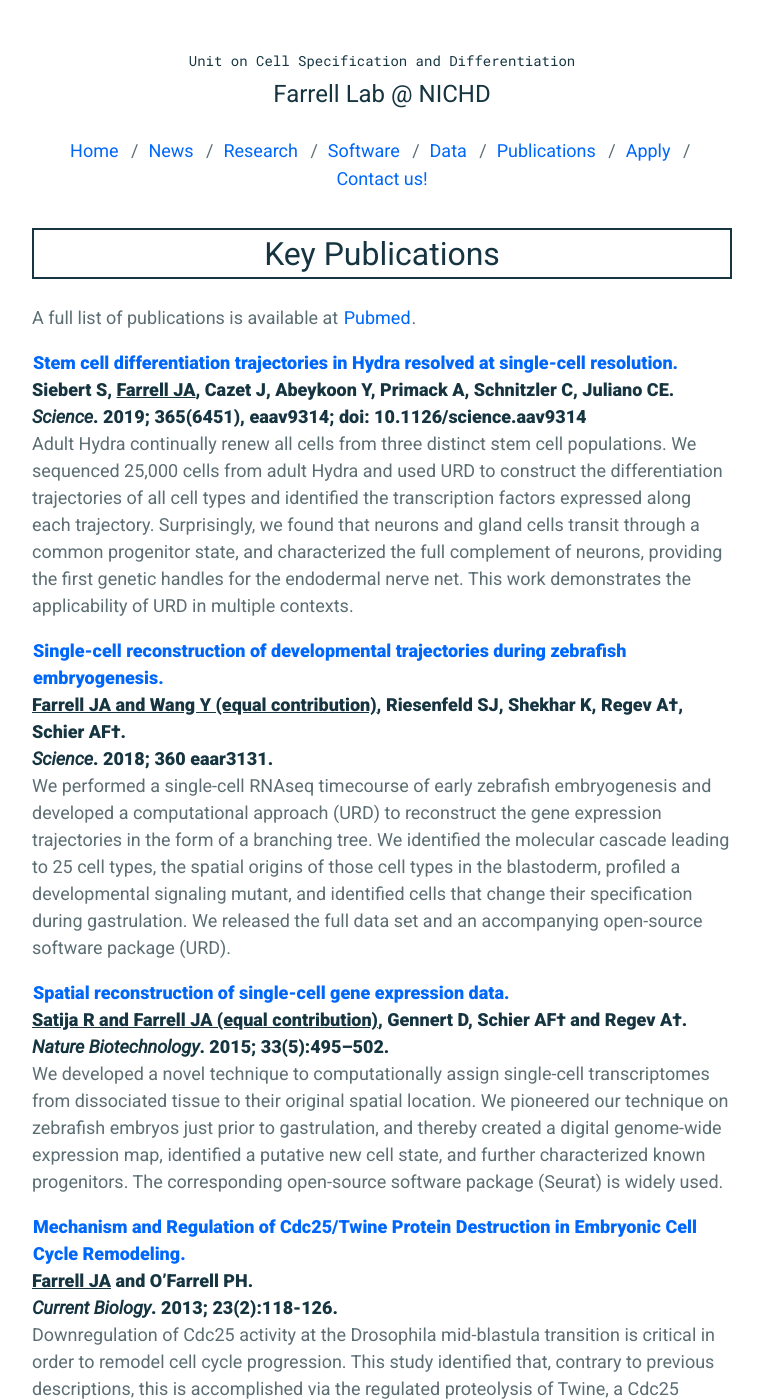
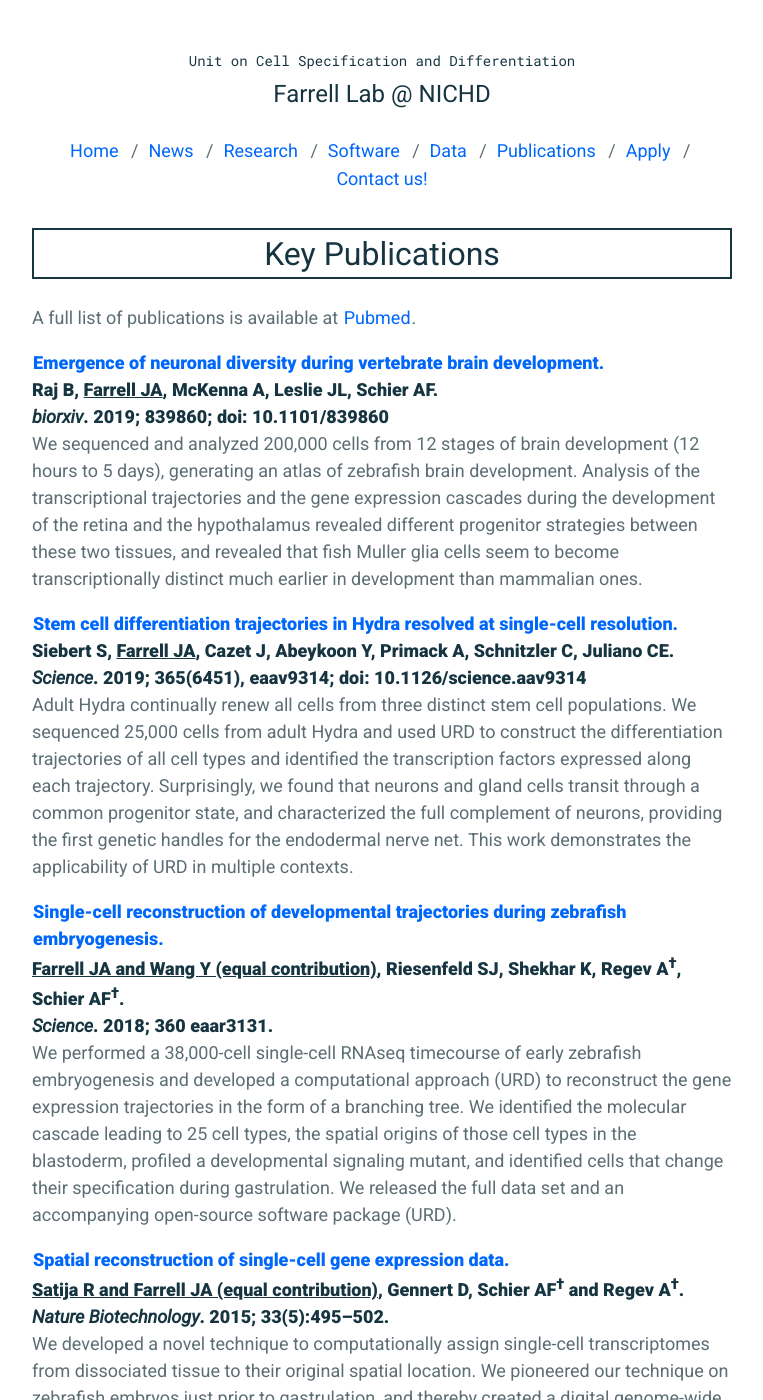
Before and after one commit to farrelllab/farrelllab.github.io, a Jekyll site: the page built from _pages/publications.md, in a window 1280 px wide and 1400 px high. Shown: the whole window, without its empty margins (258-1021 px from the left). Built offline with Jekyll 4.4.1, drawn with Linux system fonts in a browser that asks for light colours.

Commit message:
Update publications

```diff
--- a/_pages/publications.md
+++ b/_pages/publications.md
@@ -7,27 +7,32 @@ permalink: /publications/
 
 A full list of publications is available at [Pubmed](https://www.ncbi.nlm.nih.gov/myncbi/jeffrey%20a..farrell.1/bibliography/public/).
 
+**[Emergence of neuronal diversity during vertebrate brain development.](https://www.biorxiv.org/content/10.1101/839860v1)**<br />
+**Raj B, <u>Farrell JA</u>, McKenna A, Leslie JL, Schier AF.**<br />
+**<i>biorxiv</i>. 2019; 839860; doi: 10.1101/839860**<br />
+<span class="pub-desc">We sequenced and analyzed 200,000 cells from 12 stages of brain development (12 hours to 5 days), generating an atlas of zebrafish brain development. Analysis of the transcriptional trajectories and the gene expression cascades during the development of the retina and the hypothalamus revealed different progenitor strategies between these two tissues, and revealed that fish Muller glia cells seem to become transcriptionally distinct much earlier in development than mammalian ones.</span>
+
 **[Stem cell differentiation trajectories in Hydra resolved at single-cell resolution.](https://science.sciencemag.org/content/365/6451/eaav9314)**<br />
 **Siebert S, <u>Farrell JA</u>, Cazet J, Abeykoon Y, Primack A, Schnitzler C, Juliano CE.**<br />
 **<i>Science</i>. 2019; 365(6451), eaav9314; doi: 10.1126/science.aav9314**<br />
 <span class="pub-desc">Adult Hydra continually renew all cells from three distinct stem cell populations. We sequenced 25,000 cells from adult Hydra and used URD to construct the differentiation trajectories of all cell types and identified the transcription factors expressed along each trajectory.  Surprisingly, we found that neurons and gland cells transit through a common progenitor state, and characterized the full complement of neurons, providing the first genetic handles for the endodermal nerve net. This work demonstrates the applicability of URD in multiple contexts.</span>
 
 **[Single-cell reconstruction of developmental trajectories during zebrafish embryogenesis.](https://www.ncbi.nlm.nih.gov/pubmed/29700225/)**<br />
-**<u>Farrell JA and Wang Y (equal contribution)</u>, Riesenfeld SJ, Shekhar K, Regev A†, Schier AF†.**<br />
+**<u>Farrell JA and Wang Y (equal contribution)</u>, Riesenfeld SJ, Shekhar K, Regev A<sup>†</sup>, Schier AF<sup>†</sup>.**<br />
 **<i>Science</i>. 2018; 360 eaar3131.**<br />
-We performed a single-cell RNAseq timecourse of early zebrafish embryogenesis and developed a computational approach (URD) to reconstruct the gene expression trajectories in the form of a branching tree. We identified the molecular cascade leading to 25 cell types, the spatial origins of those cell types in the blastoderm, profiled a developmental signaling mutant, and identified cells that change their specification during gastrulation. We released the full data set and an accompanying open-source software package (URD).
+<span class="pub-desc">We performed a 38,000-cell single-cell RNAseq timecourse of early zebrafish embryogenesis and developed a computational approach (URD) to reconstruct the gene expression trajectories in the form of a branching tree. We identified the molecular cascade leading to 25 cell types, the spatial origins of those cell types in the blastoderm, profiled a developmental signaling mutant, and identified cells that change their specification during gastrulation. We released the full data set and an accompanying open-source software package (URD).</span>
 
 **[Spatial reconstruction of single-cell gene expression data.](https://www.ncbi.nlm.nih.gov/pubmed/25867923/)**<br />
-**<u>Satija R and Farrell JA (equal contribution)</u>, Gennert D, Schier AF† and Regev A†.**<br />
+**<u>Satija R and Farrell JA (equal contribution)</u>, Gennert D, Schier AF<sup>†</sup> and Regev A<sup>†</sup>.**<br />
 **<i>Nature Biotechnology</i>. 2015; 33(5):495–502.**<br />
-We developed a novel technique to computationally assign single-cell transcriptomes from dissociated tissue to their original spatial location. We pioneered our technique on zebrafish embryos just prior to gastrulation, and thereby created a digital genome-wide expression map, identified a putative new cell state, and further characterized known progenitors. The corresponding open-source software package (Seurat) is widely used.
+<span class="pub-desc">We developed a novel technique to computationally assign single-cell transcriptomes from dissociated tissue to their original spatial location. We pioneered our technique on zebrafish embryos just prior to gastrulation, and thereby created a digital genome-wide expression map, identified a putative new cell state, and further characterized known progenitors. The corresponding open-source software package (Seurat) is widely used.</span>
 
 **[Mechanism and Regulation of Cdc25/Twine Protein Destruction in Embryonic Cell Cycle Remodeling.](https://www.ncbi.nlm.nih.gov/pubmed/23290551/)**<br />
 **<u>Farrell JA</u> and O'Farrell PH.**<br />
 **<i>Current Biology</i>. 2013; 23(2):118-126.**<br/>
-Downregulation of Cdc25 activity at the Drosophila mid-blastula transition is critical in order to remodel cell cycle progression. This study identified that, contrary to previous descriptions, this is accomplished via the regulated proteolysis of Twine, a Cdc25 homolog, rather than the removal of cdc25 mRNA. The proteolysis of Twine is triggered by the onset of zygotic transcription.
+<span class="pub-desc">Downregulation of Cdc25 activity at the Drosophila mid-blastula transition is critical in order to remodel cell cycle progression. This study identified that, contrary to previous descriptions, this is accomplished via the regulated proteolysis of Twine, a Cdc25 homolog, rather than the removal of cdc25 mRNA. The proteolysis of Twine is triggered by the onset of zygotic transcription.</span>
 
 **[Embryonic onset of late replication requires Cdc25 down-regulation.](https://www.ncbi.nlm.nih.gov/pubmed/22431511/)**<br />
 **<u>Farrell JA</u>, Shermoen AW,  Yuan K, O'Farrell PH.**<br />
 **<i>Genes and Development</i>. 2012; 26(7): 714-725.**<br />
-This study established a role for Cdk1 in regulating DNA replication during development. We showed that Cdk1 downregulation at the mid-blastula transition (through the downregulation of Cdc25) is responsible for dramatically lengthening S-phase. This identified a surprising developmental role for Cdk1 (as replication is normally driven by Cdk2) and provides insight into the outstanding question of why different regions of the genome replicate at different times.
+<span class="pub-desc">This study established a role for Cdk1 in regulating DNA replication during development. We showed that Cdk1 downregulation at the mid-blastula transition (through the downregulation of Cdc25) is responsible for dramatically lengthening S-phase. This identified a surprising developmental role for Cdk1 (as replication is normally driven by Cdk2) and provides insight into the outstanding question of why different regions of the genome replicate at different times.</span>
```
Also changed, not shown: _posts/2018-04-26-science-urd.md (added, +18 -0 lines), _posts/2019-07-26-hydra-paper-science.md (added, +14 -0 lines), _posts/2019-11-12-biorxiv-emergence-neuronal.md (added, +10 -0 lines).
